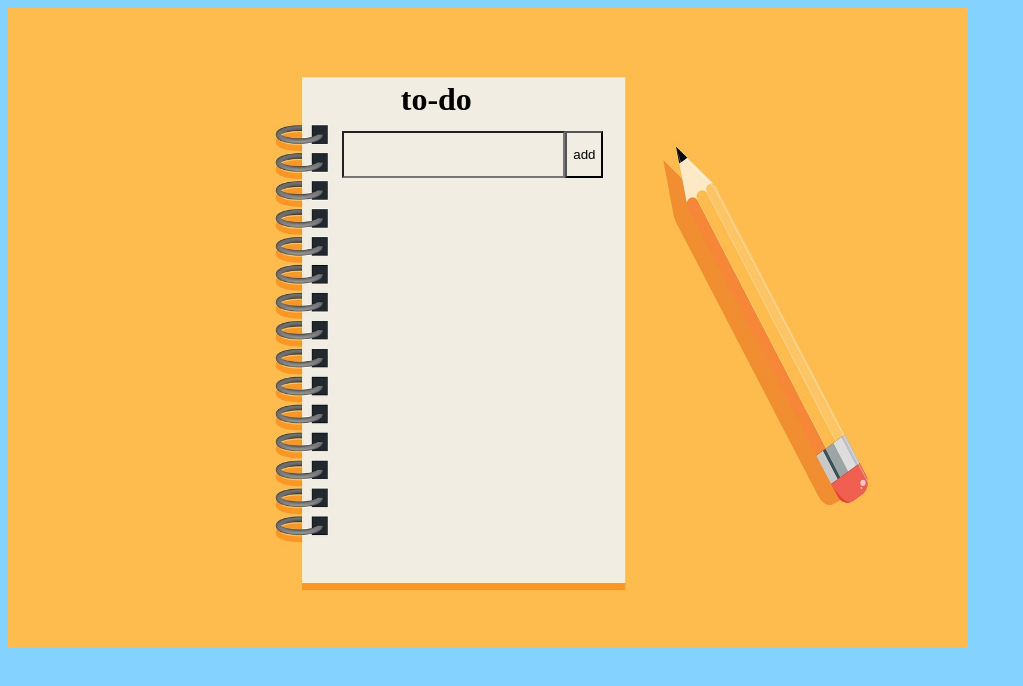
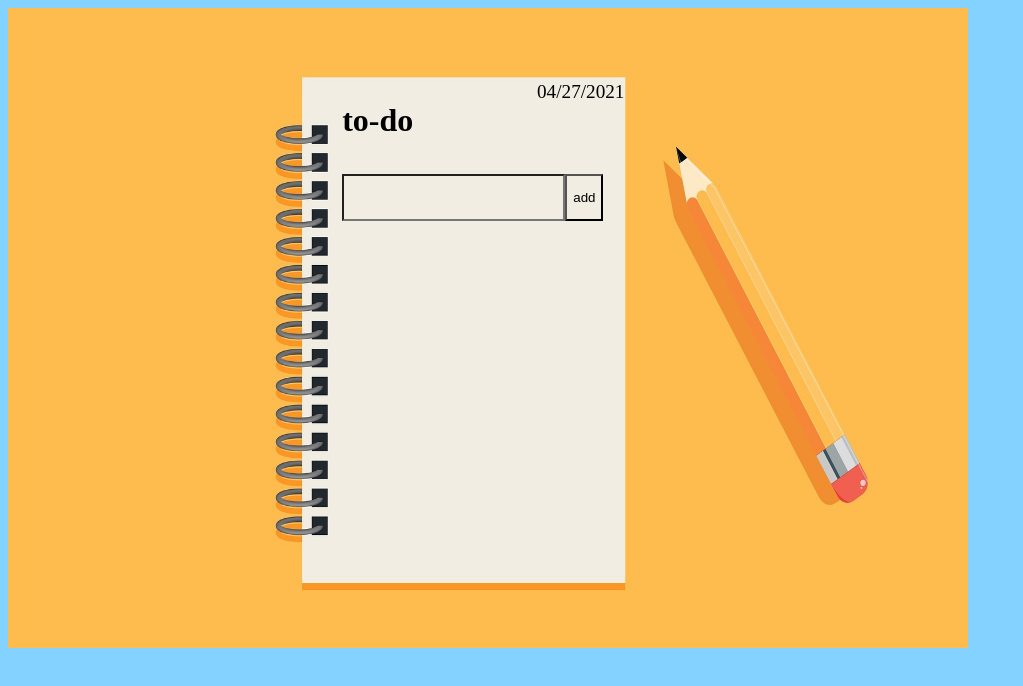
Before and after one commit to mariusErpenbach/to-do-app, a website: page src/index.html in a window 1280 px wide. Shown: the whole page, without its empty margins (0-1023 px from the left). Drawn offline with Linux system fonts and the light colour scheme.

Commit message:
added timeStamp function

```diff
--- a/src/index.html
+++ b/src/index.html
@@ -19,7 +19,7 @@
 
         <div id="toDoList">
 
-            <h1> to-do </h1>
+            <div>  <h1>to-do</h1>  <span id="timeStamp"></span>  </div>
 
                 <form id="newTaskForm">
                 <input id="newTask" type="text">
--- a/src/js/index.js
+++ b/src/js/index.js
@@ -20,6 +20,8 @@ newTaskSection.appendChild(newCheckbox);
 // -----------------------------------------append section to task list
 document.getElementById("toDoList").insertBefore(newTaskSection,newTaskForm)
 numberOfTasks++;
+//-------------------------------------------------clear user input field
+document.getElementById("newTask").value ="";
 // -----------------------------------------------check if page is full
 if(numberOfTasks==8){
 // -----------------------------------------------Delete form
@@ -27,9 +29,19 @@ if(numberOfTasks==8){
 }
 }
 
+const timeStamp = () => {
+    var today = new Date();
+    var day = String(today.getDate()).padStart(2, '0');
+    var month = String(today.getMonth() + 1).padStart(2, '0'); //January is 0!
+    var year = today.getFullYear();
+    today =  month + '/' + day + '/' + year;
+    return today
+}
+document.getElementById("timeStamp").innerHTML=timeStamp();
+
 
 const randomColor=()=>{
-    // return number random number between 0 and 100 and then add 155 to it. (3times) to generate smooth light colors.
+    // return random number between 0 and 100 and then add 155 to it. (3times) to generate smooth light colors.
     newRGBvalues=[155,155,155];
     for (i=0;i<=3;i++){
     newRGBvalues[i]+=(Math.floor(Math.random() * 101))
--- a/src/scss/_toDoList.scss
+++ b/src/scss/_toDoList.scss
@@ -4,14 +4,22 @@
     margin-left:-23%;
     display:flex;
     flex-direction:column;
-    h1{
-        margin-right:30%;
+   div{
+
         margin-top:-5%;
         margin-bottom:5%;
         align-self:center;
-        width:50%;
+        width:100%;
         text-align:center;
+        display:flex;
+        h1{
 
+        }
+        span{
+            margin-left:auto;
+            margin-right:-5%;
+           font-size:1.2em;
+        }
     }
     section{
         margin-bottom:1%;
@@ -20,16 +28,25 @@
         display:flex;
         flex-direction:row;
         align-items:center;
+
         p{
-
+            display:flex;
+            justify-content:center;
+            align-items:center;
+            margin-left:5%;
+            width:80%;
             height:80%;
             background-color:rgba(255, 255, 255, 0.288);
         }
         input{
+
             margin-left:auto;
+            padding:1%;
         }
+    }
 
-    }
+
+
     form{
             display:flex;
             flex-direction:row;
```
Also changed, not shown: src/styles/main.css, 1 other file.
